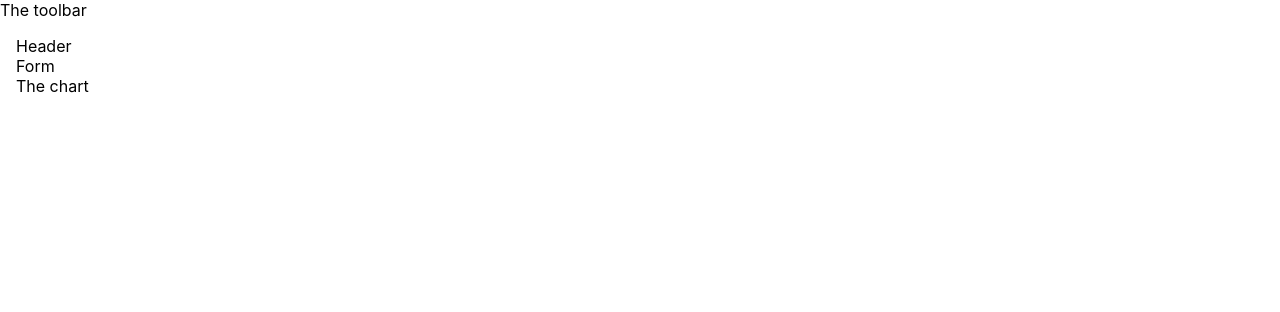
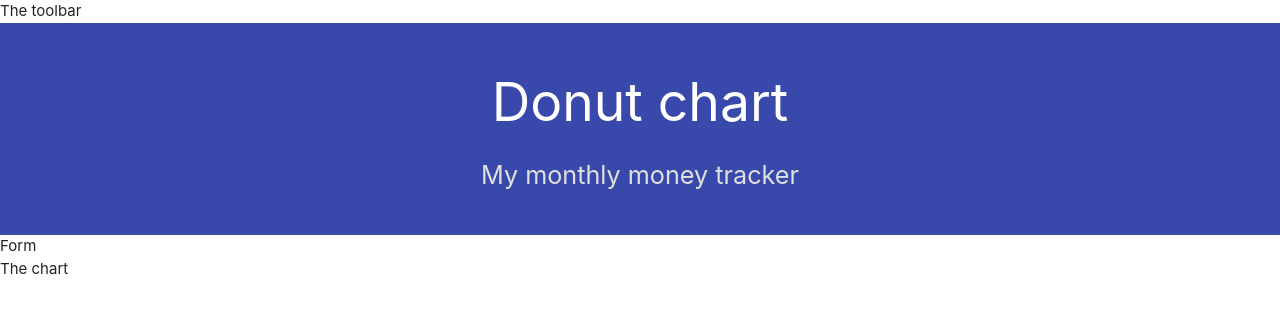
Before and after one commit to MVendrik/react-d3-exercises, a React (Create React App) app: page / in a window 1280 px wide. Shown: the top 312 px of the page. Built offline with nearby package versions, Linux system fonts and the light colour scheme.

Commit message:
Created header component

```diff
--- /dev/null
+++ b/src/components/Header/Header.js
@@ -0,0 +1,16 @@
+import React from "react";
+import "./Header.css";
+import "materialize-css/dist/css/materialize.min.css";
+
+const header = () => (
+  <React.Fragment>
+    <header className={"indigo darken-1 section"}>
+      <h2 className={"center white-text"}>Donut chart</h2>
+      <p className={"flow-text grey-text center text-lighten-2"}>
+        My monthly money tracker
+      </p>
+    </header>
+  </React.Fragment>
+);
+
+export default header;
--- a/src/components/Layout/Layout.css
+++ b/src/components/Layout/Layout.css
@@ -1,3 +1,3 @@
 .Content {
-  margin: 16px;
+  margin-bottom: 8px;
 }
--- a/src/containers/DonutChart/DonutChart.js
+++ b/src/containers/DonutChart/DonutChart.js
@@ -1,10 +1,11 @@
 import React, { Component } from "react";
+import Header from "../../components/Header/Header";
 
 class DonutChart extends Component {
   render() {
     return (
       <React.Fragment>
-        <div>Header</div>
+        <Header />
         <div>Form</div>
         <div>The chart</div>
       </React.Fragment>
```
Also changed, not shown: src/components/Header/Header.css (added).
